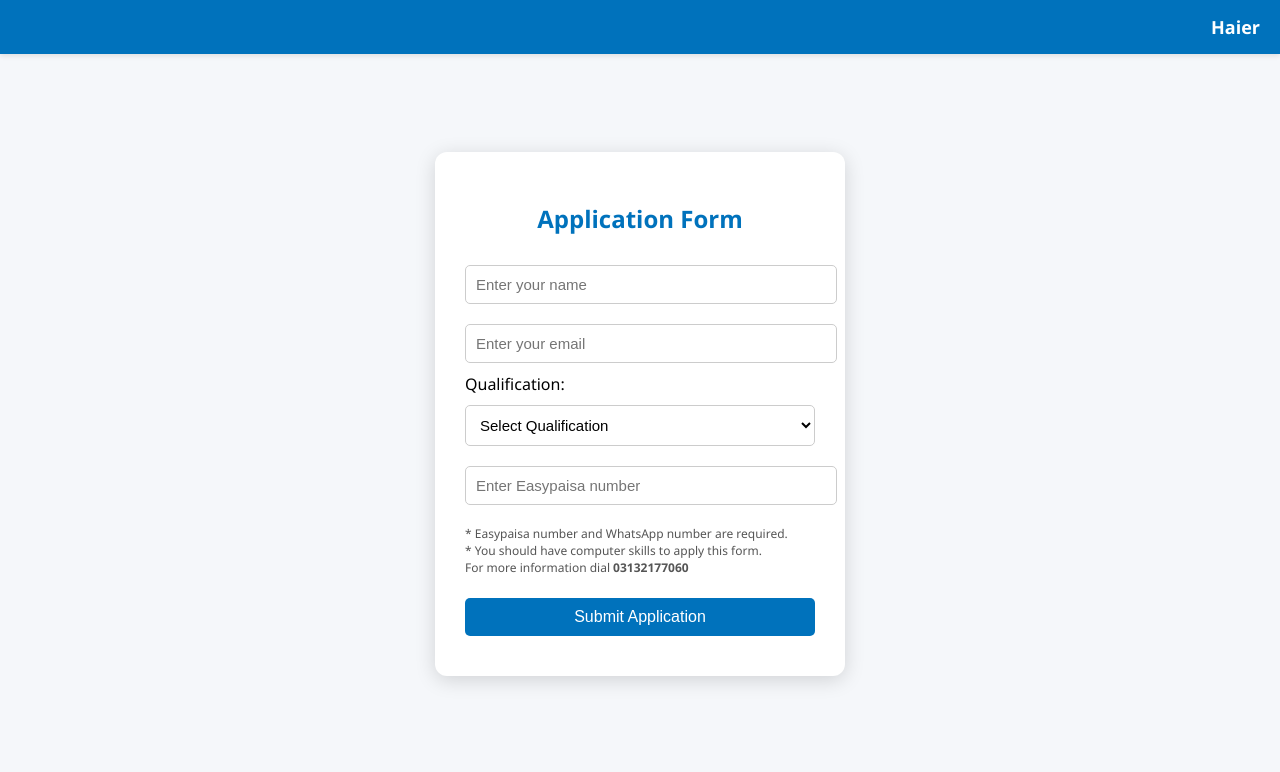
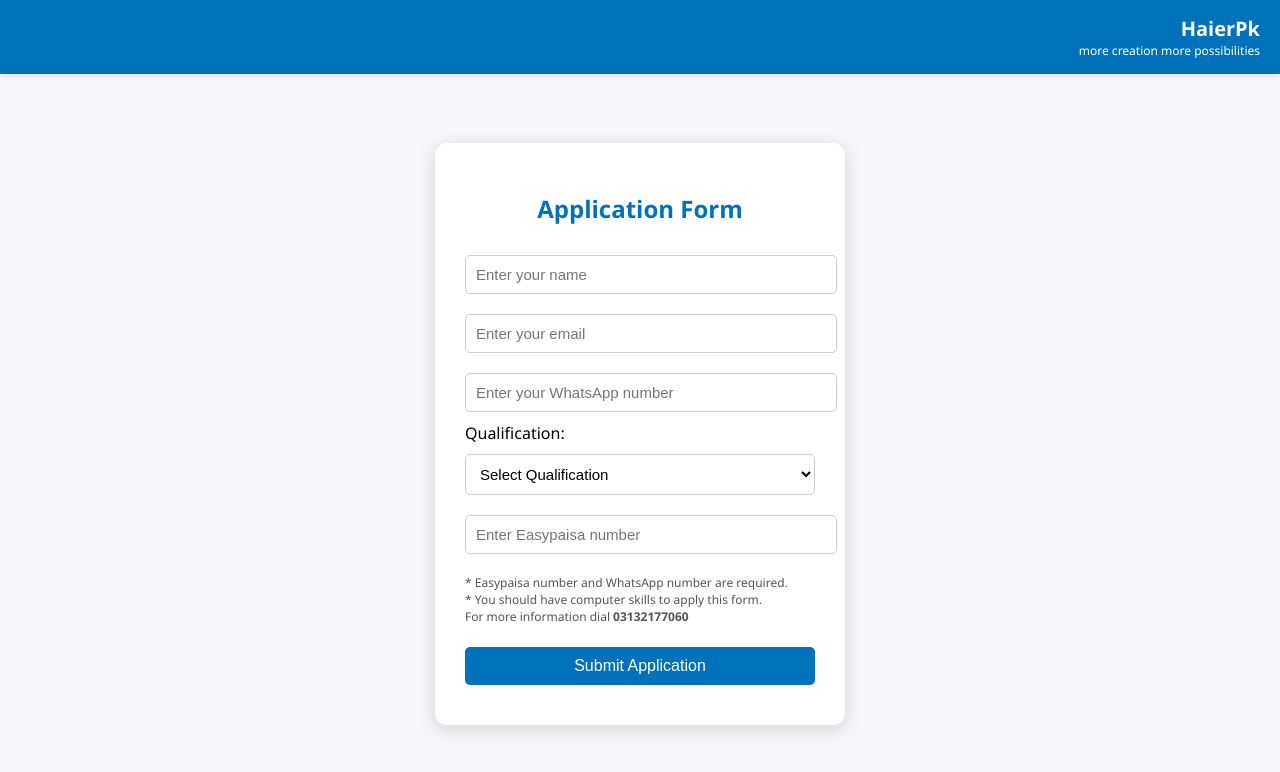
Before and after one commit to haierPK/Haier-careers, a plain HTML site: page INDEX.html in a window 1280 px wide. Drawn offline with Linux system fonts and the light colour scheme.

Commit message:
Update INDEX.html

```diff
--- a/INDEX.html
+++ b/INDEX.html
@@ -3,7 +3,7 @@
 <head>
     <meta charset="UTF-8">
     <meta name="viewport" content="width=device-width, initial-scale=1.0">
-    <title>Haier - Application Form</title>
+    <title>HaierPk - Application Form</title>
     <style>
         /* Haier-style theme */
         body {
@@ -18,14 +18,20 @@
             color: white;
             padding: 15px 20px;
             display: flex;
-            justify-content: flex-end;
-            align-items: center;
+            flex-direction: column;
+            align-items: flex-end;
             box-shadow: 0 2px 5px rgba(0,0,0,0.1);
         }
 
         header h1 {
-            font-size: 18px;
+            font-size: 20px;
             margin: 0;
+        }
+
+        header p {
+            font-size: 12px;
+            margin: 0;
+            font-weight: 300;
         }
 
         .container {
@@ -92,7 +98,8 @@
 <body>
 
 <header>
-    <h1>Haier</h1>
+    <h1>HaierPk</h1>
+    <p>more creation more possibilities</p>
 </header>
 
 <div class="container">
@@ -101,6 +108,7 @@
 
         <input type="text" id="name" placeholder="Enter your name" required>
         <input type="email" id="email" placeholder="Enter your email" required>
+        <input type="number" id="phone" placeholder="Enter your WhatsApp number" required>
 
         <label for="qualification">Qualification:</label>
         <select id="qualification" required>
@@ -127,14 +135,14 @@
 function submitForm() {
     const name = document.getElementById('name').value;
     const email = document.getElementById('email').value;
+    const phone = document.getElementById('phone').value;
     const qualification = document.getElementById('qualification').value;
     const easypaisa = document.getElementById('easypaisa').value;
 
-    if(name && email && qualification && easypaisa) {
-        // Show success message in green
+    if(name && email && phone && qualification && easypaisa) {
         document.getElementById('successMessage').style.display = 'block';
     } else {
-        alert("Please fill in all required fields including Easypaisa number and Qualification.");
+        alert("Please fill in all required fields including WhatsApp and Easypaisa number.");
     }
 }
 </script>
```
